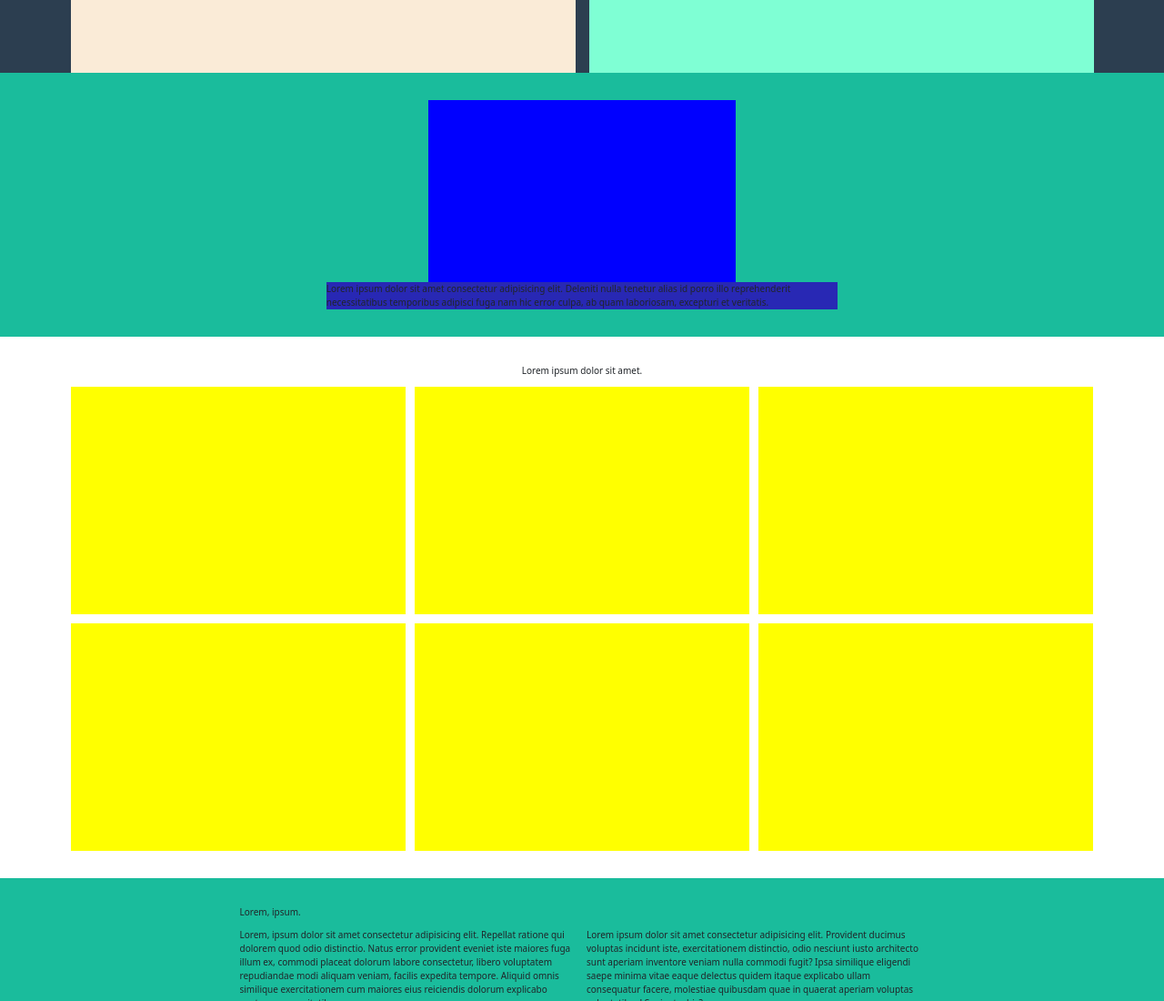
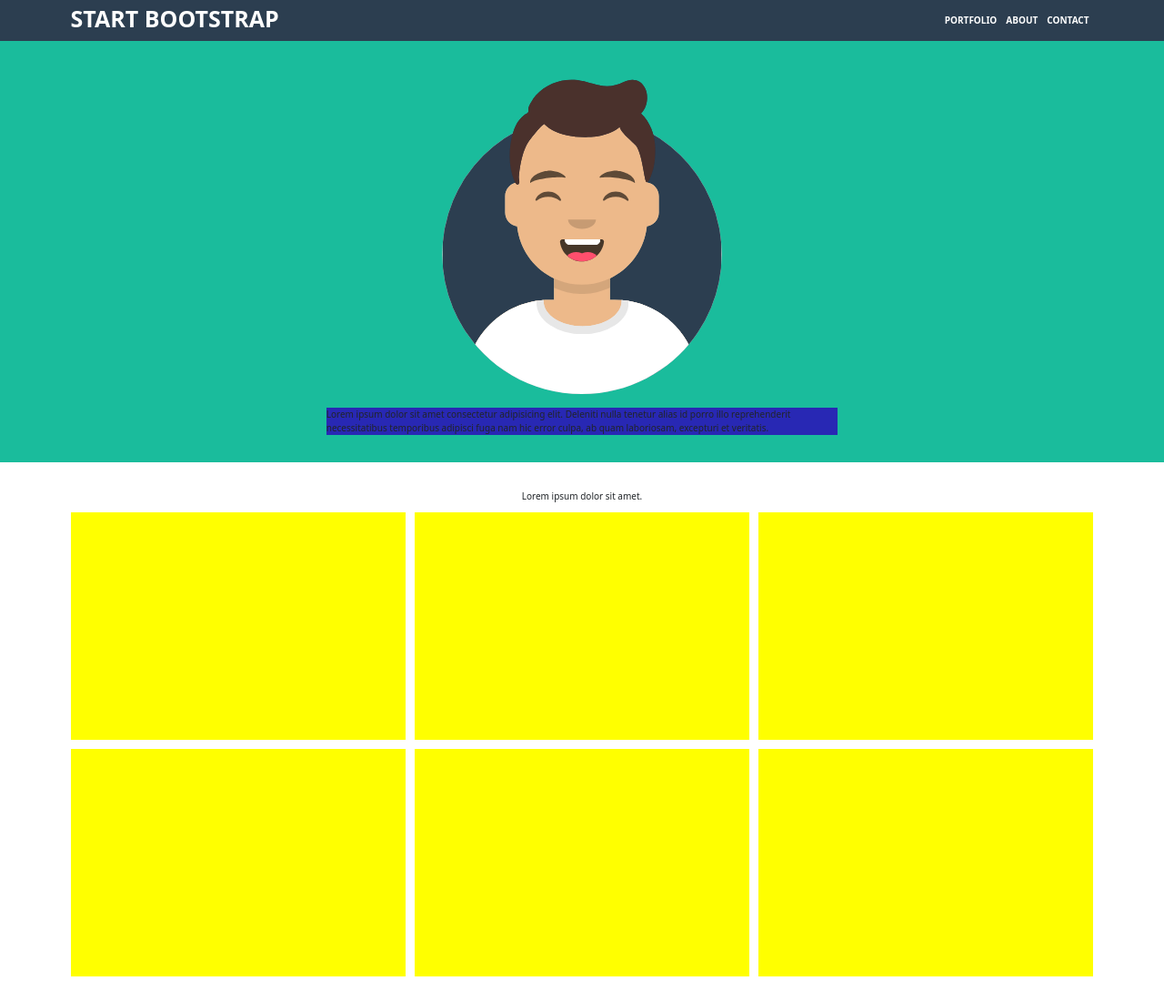
Before and after one commit to SanSciain/html-css-bootstrap-freelancer, a plain HTML site: page index.html in a window 1280 px wide. Shown: the top 1100 px of the page at 91% size. Drawn offline with nearby package versions, Linux system fonts and the light colour scheme.

Commit message:
Add: bootstrap navbar

```diff
--- a/css/style.css
+++ b/css/style.css
@@ -1,6 +1,10 @@
 /* Common */
 html {
     font-size: 62.5%;
+}
+
+img {
+    width: 100%;
 }
 
 .ms-container-small {
@@ -8,23 +12,20 @@ html {
     width: 60%;
     margin: 0 auto;
 }
+
 /* Header */
 header{
     background-color: #2c3e50;
 }
 
-.ms-menu-title {
-    /* test */
-    height: 80px;
-    background-color: antiquewhite;
+.ms-nav-text{
+    color: white;
+    text-transform: uppercase;
+    font-weight: bold;
 }
 
-.ms-menu-burger,
-.ms-menu {
-    /* test */
-    height: 80px;
-    background-color: aquamarine;
-}
+                                    /* Capire come modificare il toggler */
+
 
 /* Main */
 
@@ -36,9 +37,6 @@ header{
 
 .ms-jumbo-img-container {
     width: 30%;
-    /* test */
-    height: 200px;
-    background-color: blue;
 }
 
 .ms-jumbo-text-container {
--- a/index.html
+++ b/index.html
@@ -14,6 +14,9 @@
         crossorigin="anonymous"
         />
 
+        <!-- Font Awesome -->
+        <link rel="stylesheet" href="https://cdnjs.cloudflare.com/ajax/libs/font-awesome/5.15.4/css/all.min.css" integrity="sha512-1ycn6IcaQQ40/MKBW2W4Rhis/DbILU74C1vSrLJxCq57o941Ym01SwNsOMqvEBFlcgUa6xLiPY/NS5R+E6ztJQ==" crossorigin="anonymous" referrerpolicy="no-referrer" />
+
         <!-- Custom style -->
         <link rel="stylesheet" href="css/style.css" />
     </head>
@@ -21,17 +24,27 @@
 
         <!-- Header -->
         <header>
-            <div class="container-md">
-                <div class="row">
-                    <div class="col-9 col-md-6">
-                        <div class="ms-menu-title"></div>
-                    </div>
-                    <div class="col-3 col-md-6">
-                        <div class="ms-menu-burger d-md-none"></div>
-                        <div class="ms-menu d-none d-md-block"></div>
+            <nav class="navbar navbar-expand-md">
+                <div class="container-md">
+                    <h1 class="ms-nav-text">Start Bootstrap</h1>
+                    <button class="navbar-toggler" type="button" data-bs-toggle="collapse" data-bs-target="#navbarToggleExternalContent" aria-controls="navbarToggleExternalContent" aria-expanded="false" aria-label="Toggle navigation">
+                        <span class="navbar-toggler-icon"><i class="fas fa-bars"></i></span>
+                    </button>
+                    <div class="collapse navbar-collapse" id="navbarSupportedContent">
+                        <ul class="navbar-nav ms-auto mb-2 mb-lg-0">
+                            <li class="nav-item">
+                                <a class="nav-link ms-nav-text" href="#portfolio">Portfolio</a>
+                            </li>
+                            <li class="nav-item">
+                                <a class="nav-link ms-nav-text" href="#about">About</a>
+                            </li>
+                            <li class="nav-item">
+                                <a class="nav-link ms-nav-text" href="#contact">Contact</a>
+                            </li>
+                        </ul>
                     </div>
                 </div>
-            </div>
+            </nav>
         </header>
         <!-- /Header -->
 
@@ -41,7 +54,9 @@
             <!-- Jumbotron -->
             <section class="jumbo">
                 <div class="container d-flex flex-column align-items-center py-5">
-                    <div class="ms-jumbo-img-container"></div>
+                    <div class="ms-jumbo-img-container">
+                        <img class="mb-4" src="img/avatar.svg" alt="profile pic">
+                    </div>
                     <div class="ms-jumbo-text-container">
                         Lorem ipsum dolor sit amet consectetur adipisicing elit. Deleniti nulla tenetur alias id porro illo reprehenderit necessitatibus temporibus adipisci fuga nam hic error culpa, ab quam laboriosam, excepturi et veritatis.
                     </div>
@@ -50,7 +65,7 @@
             <!-- /Jumbotron -->
 
             <!-- Portfolio -->
-            <section class="portfolio">
+            <section class="portfolio" id="portfolio">
                 <div class="container py-5">
                     <div class="row g-3">
                         <div class="col-12">
@@ -82,7 +97,7 @@
             <!-- /Portfolio -->
 
             <!-- About -->
-            <section class="about">
+            <section class="about" id="about">
                 <div class="ms-container-small">
                     <div class="container-fluid py-5">
                         <div class="row g-3">
@@ -103,7 +118,7 @@
             <!-- /About -->
 
             <!-- Contact -->
-            <section class="contact">
+            <section class="contact" id="contact">
                 <div class="ms_container-small">
                     <div class="container-fluid py-5">
 
```
